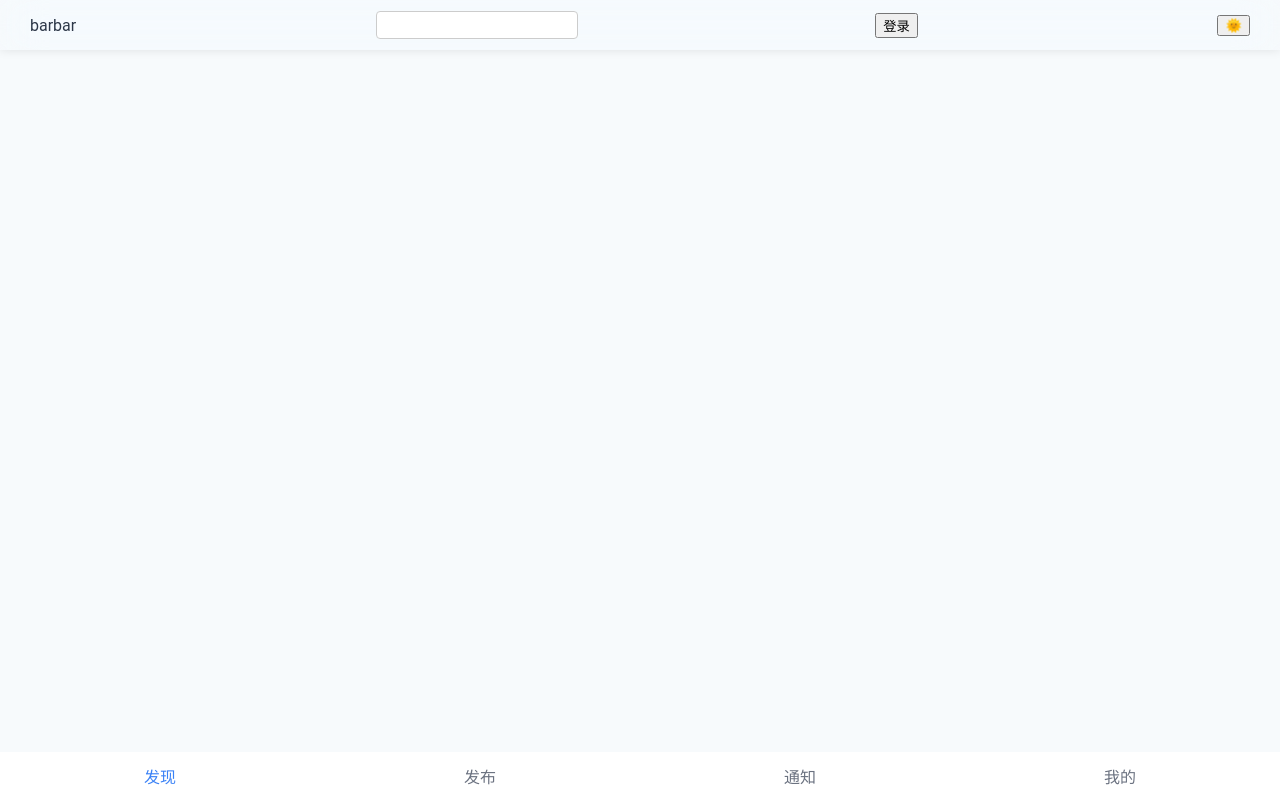
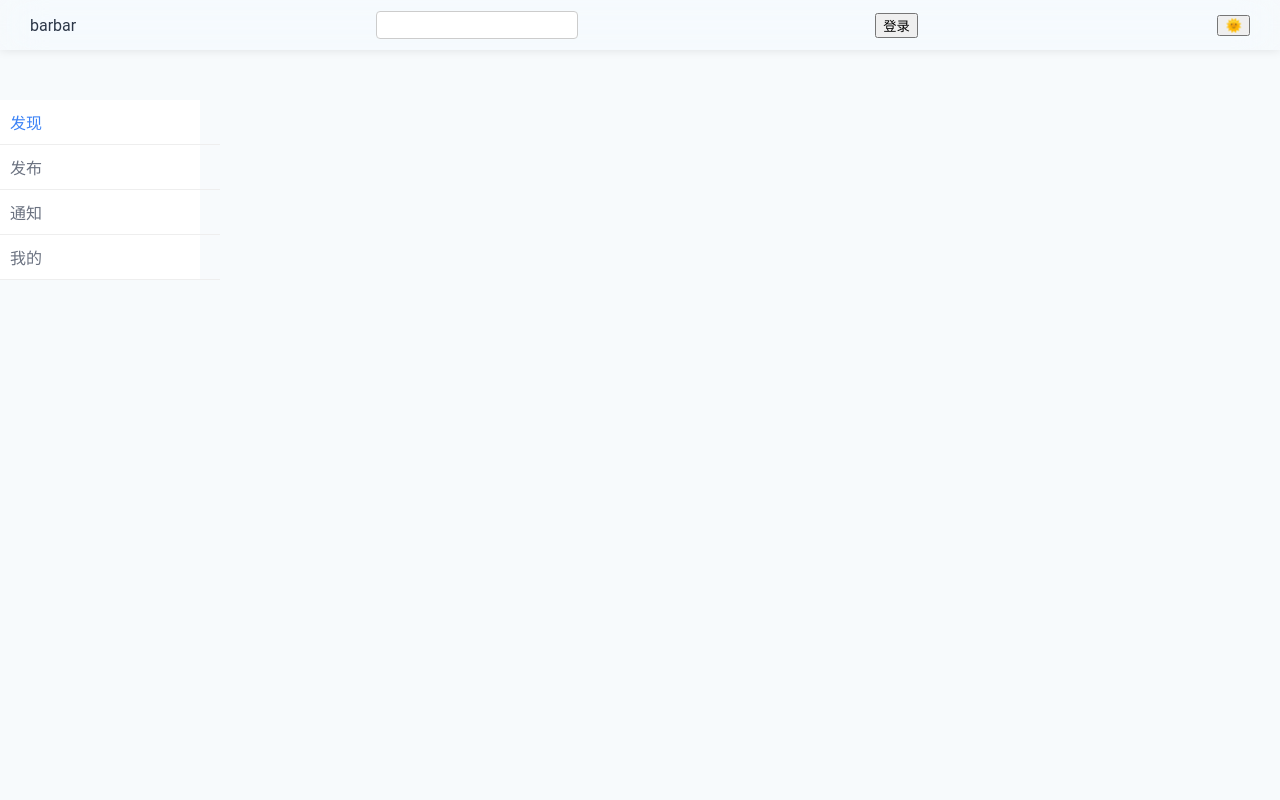
Before and after one commit to rainbow-dust/app, a React (Vite) app: page / in a window 1280 px wide. Built offline with nearby package versions, Linux system fonts and the light colour scheme.

Commit message:
feat: channel-list responsive ui

```diff
--- a/src/components/BottomMenu/index.tsx
+++ /dev/null
@@ -1,51 +0,0 @@
-import React, { useState } from 'react'
-import { useNavigate } from 'react-router-dom'
-
-export const BottomMenu: React.FC = () => {
-  const navigate = useNavigate()
-  const ChannelList = [
-    {
-      name: '发现',
-      icon: '',
-      path: '/explore',
-    },
-    {
-      name: '发布',
-      icon: '',
-      path: '/publish',
-    },
-    {
-      name: '通知',
-      icon: '',
-      path: '/notice',
-    },
-    {
-      name: '我的',
-      icon: '',
-      path: '/people/' + localStorage.getItem('username'),
-    },
-  ]
-
-  const [active, setActive] = useState(0)
-
-  const handleClick = (index: number) => {
-    setActive(index)
-    navigate(ChannelList[index].path)
-  }
-
-  return (
-    <div className="flex justify-around items-center fixed bottom-0 left-0 right-0 h-12 bg-white">
-      {ChannelList.map((item, index) => (
-        <div
-          key={item.name}
-          className={`flex flex-col items-center justify-center ${
-            active === index ? 'text-blue-500' : 'text-gray-500'
-          }`}
-          onClick={() => handleClick(index)}
-        >
-          <div className="cursor-pointer">{item.name}</div>
-        </div>
-      ))}
-    </div>
-  )
-}
--- a/src/components/ChannelList/index.module.css
+++ b/src/components/ChannelList/index.module.css
@@ -0,0 +1,36 @@
+.channel-list {
+  position: fixed;
+  top: 100px;
+  left: 0;
+  width: 200px;
+  display: flex;
+  flex-direction: column;
+  background-color: #fff;
+}
+
+.channel-list-item {
+  width: 100%;
+  padding: 10px;
+  border-bottom: 1px solid #eee;
+  cursor: pointer;
+}
+
+@media (max-width: 600px) {
+  .channel-list {
+    position: fixed;
+    bottom: 0;
+    top: auto;
+    left: auto;
+    display: flex;
+    flex-direction: row;
+    align-items: center;
+    width: 100%;
+    height: 60px;
+
+  }
+  .channel-list-item {
+    padding: 10px;
+    border-bottom: none;
+    border-right: 1px solid #eee;
+  }
+}
--- a/src/components/ChannelList/index.tsx
+++ b/src/components/ChannelList/index.tsx
@@ -0,0 +1,53 @@
+import React, { useState } from 'react'
+import { useNavigate } from 'react-router-dom'
+
+import Classes from './index.module.css'
+
+export const ChannelList: React.FC = () => {
+  const navigate = useNavigate()
+  const ChannelList = [
+    {
+      name: '发现',
+      icon: '',
+      path: '/explore',
+    },
+    {
+      name: '发布',
+      icon: '',
+      path: '/publish',
+    },
+    {
+      name: '通知',
+      icon: '',
+      path: '/notice',
+    },
+    {
+      name: '我的',
+      icon: '',
+      path: '/people/' + localStorage.getItem('username'),
+    },
+  ]
+
+  const [active, setActive] = useState(0)
+
+  const handleClick = (index: number) => {
+    setActive(index)
+    navigate(ChannelList[index].path)
+  }
+
+  return (
+    <div className={Classes['channel-list']}>
+      {ChannelList.map((item, index) => (
+        <div
+          key={item.name}
+          className={`${Classes['channel-list-item']} ${
+            active === index ? 'text-blue-500' : 'text-gray-500'
+          }`}
+          onClick={() => handleClick(index)}
+        >
+          <div className="cursor-pointer">{item.name}</div>
+        </div>
+      ))}
+    </div>
+  )
+}
--- a/src/components/Sidebar/index.module.css
+++ /dev/null
@@ -1,3 +0,0 @@
-.sidebar {
-
-}
--- /dev/null
+++ b/src/layout/Home.module.css
@@ -0,0 +1,34 @@
+.home-layout {
+  display: grid;
+  grid-template-columns: 200px 1fr;
+  grid-template-rows: 50px 1fr;
+  grid-template-areas:
+   "navbar navbar"
+   "channel content"
+   "channel content";
+}
+
+@media (max-width: 600px) {
+  .home-layout {
+    grid-template-columns: 1fr;
+    grid-template-rows: 50px 1fr 50px;
+    grid-template-areas:
+     "navbar"
+     "content"
+     "channel";
+  }
+}
+
+.home-layout-navbar {
+  grid-area: navbar;
+}
+
+.home-layout-content {
+  padding: 2.5rem;
+  grid-area: content;
+}
+
+
+.home-layout-channel {
+  grid-area: channel;
+}
--- a/src/layout/Home.tsx
+++ b/src/layout/Home.tsx
@@ -1,20 +1,24 @@
 import { Outlet } from 'react-router-dom'
 
-import { BottomMenu } from '~/components/BottomMenu'
+import { ChannelList } from '~/components/ChannelList'
 import { NavBar } from '~/components/Navbar'
+
+import Classes from './Home.module.css'
 
 export const HomeLayout = () => {
   return (
     <>
-      <NavBar />
-      <div
-        style={{
-          padding: '3.5rem',
-        }}
-      >
-        <Outlet />
+      <div className={Classes['home-layout']}>
+        <div className={Classes['home-layout-navbar']}>
+          <NavBar />
+        </div>
+        <div className={Classes['home-layout-content']}>
+          <Outlet />
+        </div>
+        <div className={Classes['home-layout-channel']}>
+          <ChannelList />
+        </div>
       </div>
-      <BottomMenu />
     </>
   )
 }
--- a/src/pages/Timeline/index.tsx
+++ b/src/pages/Timeline/index.tsx
@@ -11,6 +11,7 @@ export const Timeline = () => {
           top: '50%',
           left: '50%',
           transform: 'translate(-50%, -50%)',
+          background: 'white',
         }}
       >
         {id}-Modal
```
Also changed, not shown: src/components/BottomMenu/index.module.css (deleted), src/components/Sidebar/index.tsx (deleted).
